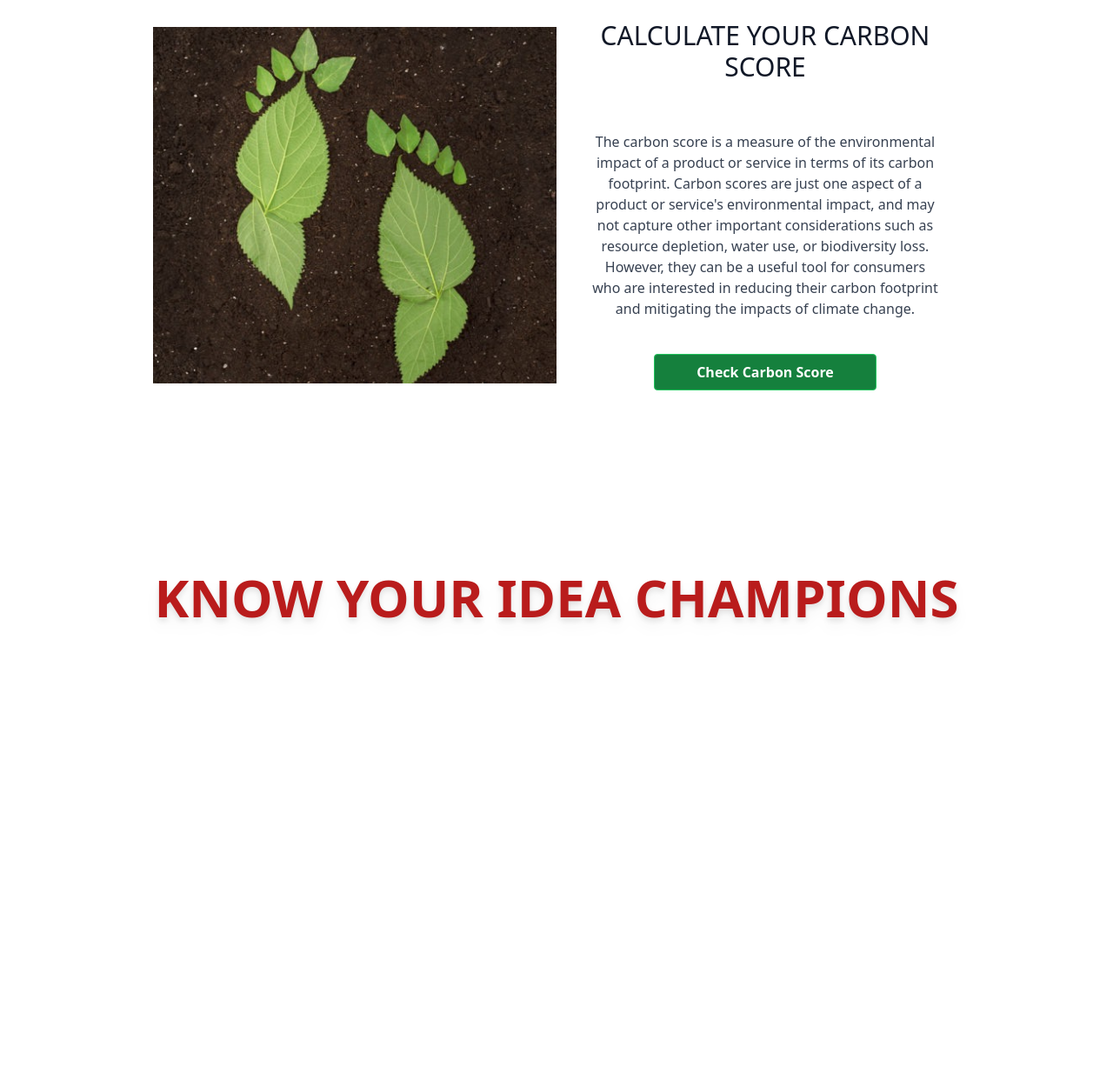
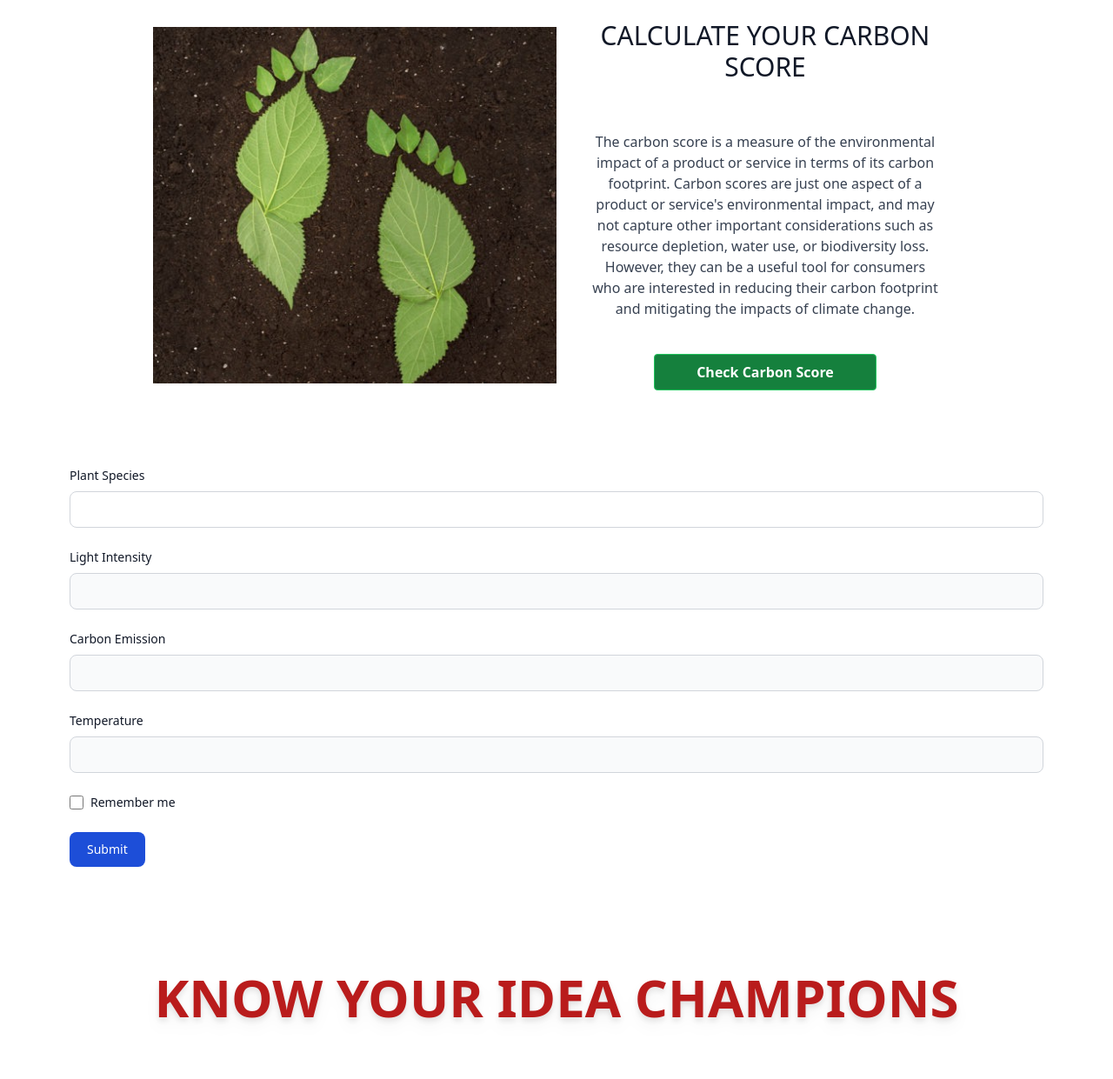
Before and after one commit to omkar3602/carbon-score-predictor, a Django app: page / in a window 1280 px wide. Shown: the part 729-1970 px from the top of the page at 87% size. Before the commit the page ends 1445 px from the top, so only its background shows below. Run offline with Django 3.2, Linux system fonts and the light colour scheme; some libraries are stand-ins or nearby versions.

Commit message:
added form

```diff
--- a/mainapp/templates/mainapp/index.html
+++ b/mainapp/templates/mainapp/index.html
@@ -17,13 +17,11 @@
       class="float-right h-3/4 absolute top-[120px] right-[-150px]"
       alt="Idea"
       />
-
-
   </div>
   <div class="h">
     {% comment %} <img src="{% static 'images/bg-img.jpg' %}" class="object-cover w-full " alt=""> {% endcomment %}
   </div>
-  <div id="BU_PROGRAMS" class="mt-16">
+  <div id="carbon_score" class="mt-16">
     <!-- <h3 class="py-4  text-center text-green-700 text-4xl font-bold pt-16 drop-shadow-lg  hover:underline-offset-8">
       Calculate your Carbon score</h3> -->
 
@@ -47,6 +45,35 @@
 
   </div>
 
+  <div class="mx-20">
+
+  <form>
+    <div class="mb-6">
+      <label for="email" class="block mb-2 text-sm font-medium text-gray-900 ">Plant Species</label>
+      <input type="text" id="email" class=" border border-gray-300 text-gray-900 text-sm rounded-lg focus:ring-blue-500 focus:border-blue-500 block w-full p-2.5
+      dark:bg-gray-700 dark:border-gray-600 dark:placeholder-gray-400 dark:text-white dark:focus:ring-blue-500 dark:focus:border-blue-500" required>
+    </div>
+    <div class="mb-6">
+      <label for="password" class="block mb-2 text-sm font-medium text-gray-900 text-black">Light Intensity</label>
+      <input type="password" id="password" class="bg-gray-50 border border-gray-300 text-gray-900 text-sm rounded-lg focus:ring-blue-500 focus:border-blue-500 block w-full p-2.5 dark:bg-gray-700 dark:border-gray-600 dark:placeholder-gray-400 dark:text-white dark:focus:ring-blue-500 dark:focus:border-blue-500" required>
+    </div>
+    <div class="mb-6">
+        <label for="password" class="block mb-2 text-sm font-medium text-gray-900 text-black">Carbon Emission</label>
+        <input type="password" id="password" class="bg-gray-50 border border-gray-300 text-gray-900 text-sm rounded-lg focus:ring-blue-500 focus:border-blue-500 block w-full p-2.5 dark:bg-gray-700 dark:border-gray-600 dark:placeholder-gray-400 dark:text-white dark:focus:ring-blue-500 dark:focus:border-blue-500" required>
+      </div>
+      <div class="mb-6">
+        <label for="password" class="block mb-2 text-sm font-medium text-gray-900 text-black">Temperature</label>
+        <input type="password" id="password" class="bg-gray-50 border border-gray-300 text-gray-900 text-sm rounded-lg focus:ring-blue-500 focus:border-blue-500 block w-full p-2.5 dark:bg-gray-700 dark:border-gray-600 dark:placeholder-gray-400 dark:text-white dark:focus:ring-blue-500 dark:focus:border-blue-500" required>
+      </div>
+    <div class="flex items-start mb-6">
+      <div class="flex items-center h-5">
+        <input id="remember" type="checkbox" value="" class="w-4 h-4 border border-gray-300 rounded bg-gray-50 focus:ring-3 focus:ring-blue-300 dark:bg-gray-700 dark:border-gray-600 dark:focus:ring-blue-600 dark:ring-offset-gray-800 dark:focus:ring-offset-gray-800" required>
+      </div>
+      <label for="remember" class="ml-2 text-sm font-medium text-gray-900 dark:text-gray-300">Remember me</label>
+    </div>
+    <button type="submit" class="text-white bg-blue-700 hover:bg-blue-800 focus:ring-4 focus:outline-none focus:ring-blue-300 font-medium rounded-lg text-sm w-full sm:w-auto px-5 py-2.5 text-center dark:bg-blue-600 dark:hover:bg-blue-700 dark:focus:ring-blue-800">Submit</button>
+  </form>
+</div>
 
   <div id="IDEA_CHAMPIONS"  class="mt-28">
     <h3 class="text-center text-6xl mt-12 text-red-700 text-6xl font-bold py-2 drop-shadow-lg hover:underline-offset-8">
```
Also changed, not shown: 2 other files.
